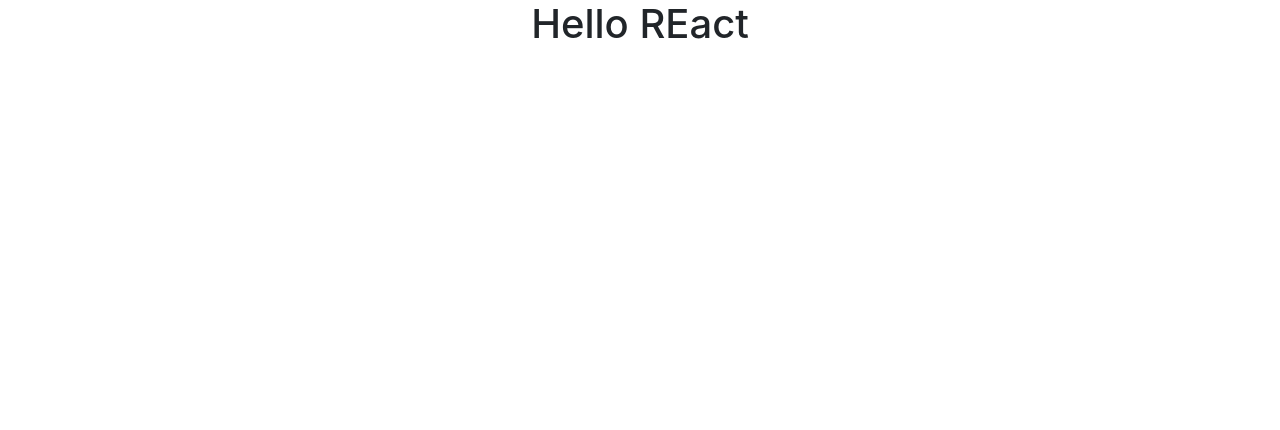
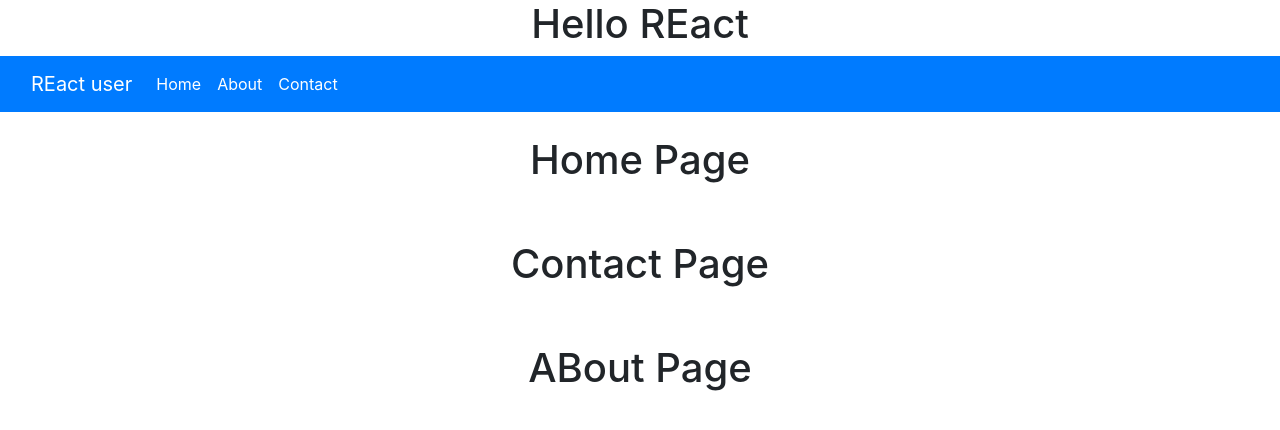
Before and after one commit to aditisolanki71/todo-json-user-appf, a React (Create React App) app: page / in a window 1280 px wide. Shown: the top 430 px of the page. Built offline with nearby package versions, Linux system fonts and the light colour scheme.

Commit message:
Added Bootstrap nd React Router Dom

```diff
--- a/package.json
+++ b/package.json
@@ -8,8 +8,8 @@
     "@testing-library/user-event": "^12.8.3",
     "bootstrap": "^4.6.0",
     "react": "^17.0.2",
-    "react-bootstrap": "^1.5.2",
     "react-dom": "^17.0.2",
+    "react-router-dom": "^5.2.0",
     "react-scripts": "4.0.3",
     "web-vitals": "^1.1.1"
   },
--- a/src/App.js
+++ b/src/App.js
@@ -1,9 +1,17 @@
 import './App.css';
-import 'bootstrap/dist/css/bootstrap.min.css';
+import '../node_modules/bootstrap/dist/css/bootstrap.css';
+import Home from './components/pages/Home'
+import Contact from './components/pages/Contact'
+import About from './components/pages/About'
+import Navbar from './components/layout/navbar'
 function App() {
   return (
     <div className="App">
     <h1>Hello REact</h1>
+    <Navbar />
+    <Home/>
+    <Contact />
+    <About />
     </div>
   );
 }
--- /dev/null
+++ b/src/components/layout/navbar.js
@@ -0,0 +1,28 @@
+import React from 'react'
+// import { Nav ,NavDropdown,Form,FormControl,Button} from 'react-bootstrap';
+const Navbar = () => {
+   return (
+    <nav class="navbar navbar-expand-lg navbar-dark bg-primary">
+    <div class="container-fluid">
+      <a class="navbar-brand" href="#">REact user</a>
+      <button class="navbar-toggler" type="button" data-bs-toggle="collapse" data-bs-target="#navbarSupportedContent" aria-controls="navbarSupportedContent" aria-expanded="false" aria-label="Toggle navigation">
+        <span class="navbar-toggler-icon"></span>
+      </button>
+      <div class="collapse navbar-collapse" id="navbarSupportedContent">
+        <ul class="navbar-nav me-auto mb-2 mb-lg-0">
+          <li class="nav-item">
+            <a class="nav-link active" aria-current="page" href="/">Home</a>
+          </li>
+          <li class="nav-item">
+            <a class="nav-link active" aria-current="page" href="#">About</a>
+          </li>
+          <li class="nav-item">
+            <a class="nav-link active" aria-current="page" href="#">Contact</a>
+          </li>
+        </ul>
+      </div>
+    </div>
+  </nav>
+   )
+}
+export default Navbar;
--- /dev/null
+++ b/src/components/pages/About.js
@@ -0,0 +1,11 @@
+import React from  'react'
+const About = () => {
+   return (
+      <div className="container">
+      <div className="py-4">
+      <h1>ABout Page</h1>
+      </div>
+      </div>
+   )
+}
+export default About;
--- /dev/null
+++ b/src/components/pages/Contact.js
@@ -0,0 +1,11 @@
+import React from  'react'
+const Contact = () => {
+   return (
+      <div className="container">
+      <div className="py-4">
+      <h1>Contact Page</h1>
+      </div>
+      </div>
+   )
+}
+export default Contact;
--- /dev/null
+++ b/src/components/pages/Home.js
@@ -0,0 +1,12 @@
+import React from 'react'
+
+const Home = () => {
+   return (
+      <div className="container">
+      <div className="py-4">
+   <h1>Home Page</h1>
+   </div>
+   </div>
+   )
+}
+export default Home;
```
Also changed, not shown: 1 other file (tests, documents, lock files or other folders).
